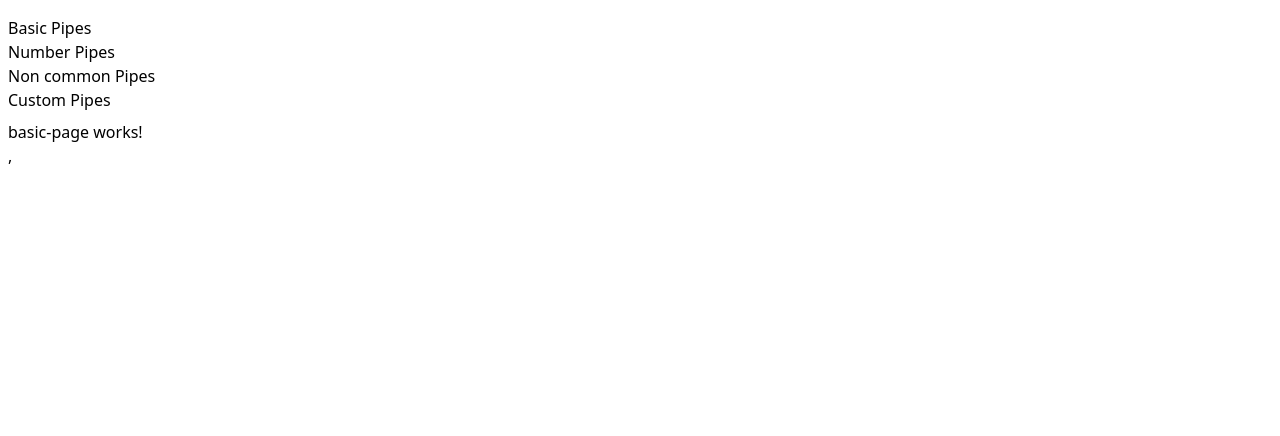
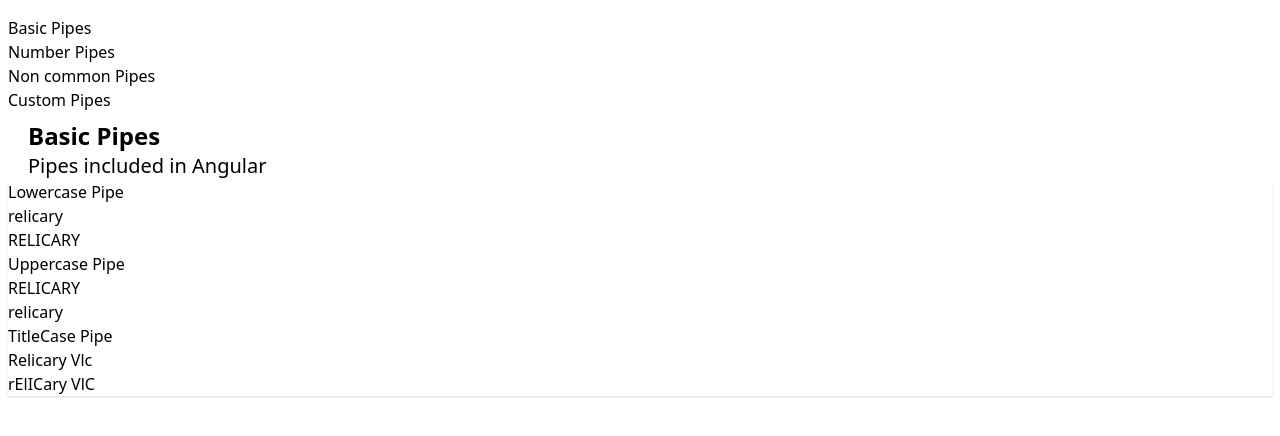
Before and after one commit to relicary/pipes-app-19, an Angular app: page /basic in a window 1280 px wide. Shown: the top 436 px of the page. Built offline with nearby package versions, Linux system fonts and the light colour scheme.

Commit message:
PIPES: Text Pipes

```diff
--- a/src/app/pages/basic-page/basic-page.component.html
+++ b/src/app/pages/basic-page/basic-page.component.html
@@ -1 +1,36 @@
-<p>basic-page works!</p>,
+<section class="mx-5">
+  <h1 class="text-2xl font-bold">Basic Pipes</h1>
+  <h3 class="text-xl font-light">Pipes included in Angular</h3>
+</section>
+
+<div class="stats stats-vertical lg:stats-horizontal shadow w-full">
+  <div class="stat">
+    <div class="stat-title">Lowercase Pipe</div>
+    <div class="stat-value">
+      {{ nameUpper() | lowercase }}
+    </div>
+    <div class="stat-desc">
+      {{ nameUpper() }}
+    </div>
+  </div>
+
+  <div class="stat">
+    <div class="stat-title">Uppercase Pipe</div>
+    <div class="stat-value">
+      {{ nameLower() | uppercase}}
+    </div>
+    <div class="stat-desc">
+      {{ nameLower() }}
+    </div>
+  </div>
+
+  <div class="stat">
+    <div class="stat-title">TitleCase Pipe</div>
+    <div class="stat-value">
+      {{ fullName() | titlecase }}
+    </div>
+    <div class="stat-desc">
+      {{ fullName() }}
+    </div>
+  </div>
+</div>
--- a/src/app/pages/basic-page/basic-page.component.ts
+++ b/src/app/pages/basic-page/basic-page.component.ts
@@ -1,8 +1,15 @@
-import { Component } from '@angular/core';
+import { LowerCasePipe, TitleCasePipe, UpperCasePipe } from '@angular/common';
+import { Component, signal } from '@angular/core';
 
 @Component({
   selector: 'app-basic-page',
-  imports: [],
+  imports: [LowerCasePipe, UpperCasePipe, TitleCasePipe],
   templateUrl: './basic-page.component.html',
 })
-export default class BasicPageComponent { }
+export default class BasicPageComponent {
+
+  nameLower = signal('relicary');
+  nameUpper = signal('RELICARY');
+  fullName = signal('rElICary VlC');
+
+}
```
